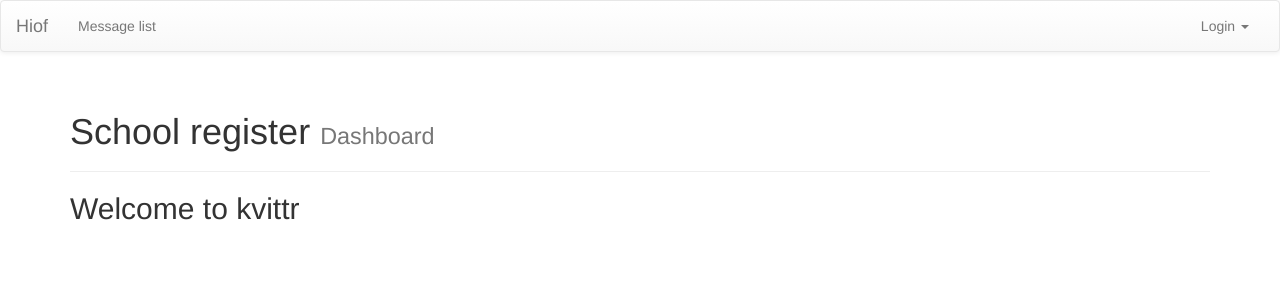
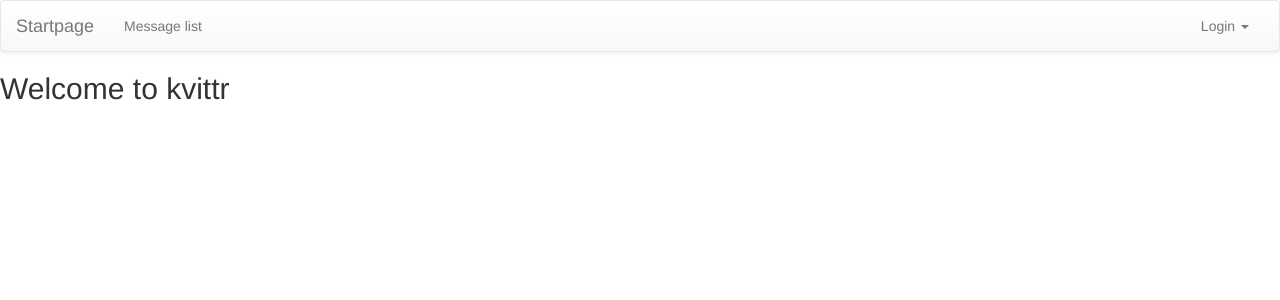
Before and after one commit to dhruvbp/kwittr, a Django app: page / in a window 1280 px wide. Shown: the top 300 px of the page. Run offline with Django 3.2, Linux system fonts and the light colour scheme; some libraries are stand-ins or nearby versions.

Commit message:
Vi har ryddet i koden slik at det blir pen struktur og unødvendige filer er fjernet

```diff
--- a/kwittr/theme/templates/theme/base.html
+++ b/kwittr/theme/templates/theme/base.html
@@ -10,7 +10,7 @@
             <span class="icon-bar"></span>
             <span class="icon-bar"></span>
           </button>
-          <a class="navbar-brand" href="{% url 'frontpage' %}">Hiof</a>
+          <a class="navbar-brand" href="{% url 'frontpage' %}">Startpage</a>
         </div>
 
         <!-- Collect the nav links, forms, and other content for toggling -->
@@ -45,10 +45,10 @@
       </div><!-- /.container-fluid -->
     </nav>
 
-    <div class="container">
+    <!--<div class="container">
         <div class="page-header">
-            <h1>School register <small>{% block subheader %}{% endblock %}</small></h1>
-        </div>
+            <h1>Welcome to kwittr<small>{% block subheader %}{% endblock %}</small></h1>
+        </div> -->
 
         {% block pagecontent %}
 
```
